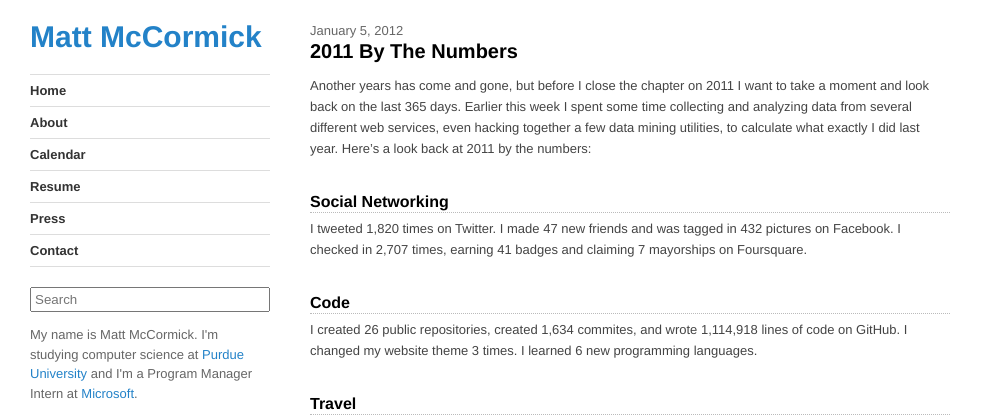
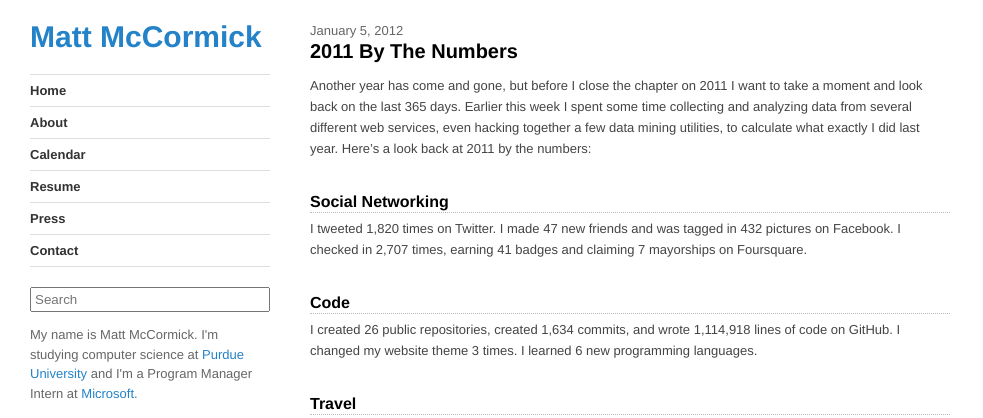
Before and after one commit to mbmccormick/mbmccormick.github.io, a Jekyll site: the page built from _posts/2012-01-05-2011-by-the-numbers.md, in a window 1280 px wide and 924 px high. Shown: the top 418 px of the window, without its empty margins (0-983 px from the left). Built offline with Jekyll 4.4.1, drawn with Linux system fonts in a browser that asks for light colours; Markdown is read by kramdown in place of the engine named in the settings.

Commit message:
2011 By The Numbers

```diff
--- a/_posts/2012-01-05-2011-by-the-numbers.md
+++ b/_posts/2012-01-05-2011-by-the-numbers.md
@@ -2,15 +2,15 @@
 layout: post
 title: 2011 By The Numbers
 excerpt:
-  Another years has come and gone, but before I close the chapter on 2011 I want to take a moment and look back on the last 365 days. Earlier this week I spent some time collecting and analyzing data from several different web services, even hacking together a few data mining utilities, to calculate what exactly I did last year. Here's a look back at 2011 by the numbers:
+  Another year has come and gone, but before I close the chapter on 2011 I want to take a moment and look back on the last 365 days. Earlier this week I spent some time collecting and analyzing data from several different web services, even hacking together a few data mining utilities, to calculate what exactly I did last year. Here's a look back at 2011 by the numbers:
 ---
-Another years has come and gone, but before I close the chapter on 2011 I want to take a moment and look back on the last 365 days. Earlier this week I spent some time collecting and analyzing data from several different web services, even hacking together a few data mining utilities, to calculate what exactly I did last year. Here's a look back at 2011 by the numbers:
+Another year has come and gone, but before I close the chapter on 2011 I want to take a moment and look back on the last 365 days. Earlier this week I spent some time collecting and analyzing data from several different web services, even hacking together a few data mining utilities, to calculate what exactly I did last year. Here's a look back at 2011 by the numbers:
 
 ## Social Networking
 I tweeted 1,820 times on Twitter. I made 47 new friends and was tagged in 432 pictures on Facebook. I checked in 2,707 times, earning 41 badges and claiming 7 mayorships on Foursquare.
 
 ## Code
-I created 26 public repositories, created 1,634 commites, and wrote 1,114,918 lines of code on GitHub. I changed my website theme 3 times. I learned 6 new programming languages.
+I created 26 public repositories, created 1,634 commits, and wrote 1,114,918 lines of code on GitHub. I changed my website theme 3 times. I learned 6 new programming languages.
 
 ## Travel
 I lived in Michigan, Indiana, and Washington last year. I visited friends and family in Michigan, Indiana, Washington, Illinois, Wisconsin, Florida, and Georgia by land and air. I took 10 flights and accumulated 11,976 miles by air. I took 16 road trips and accumulated 7,436 miles by land.
```
